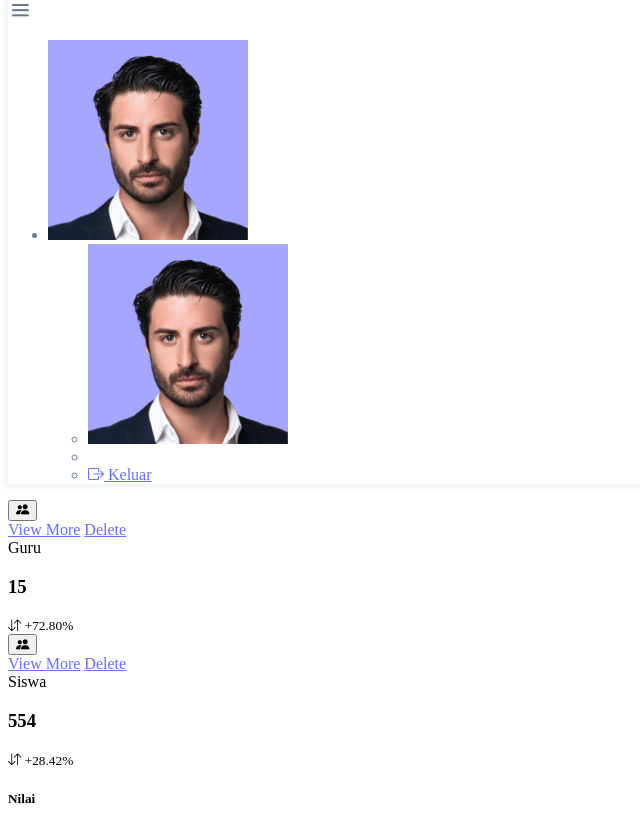
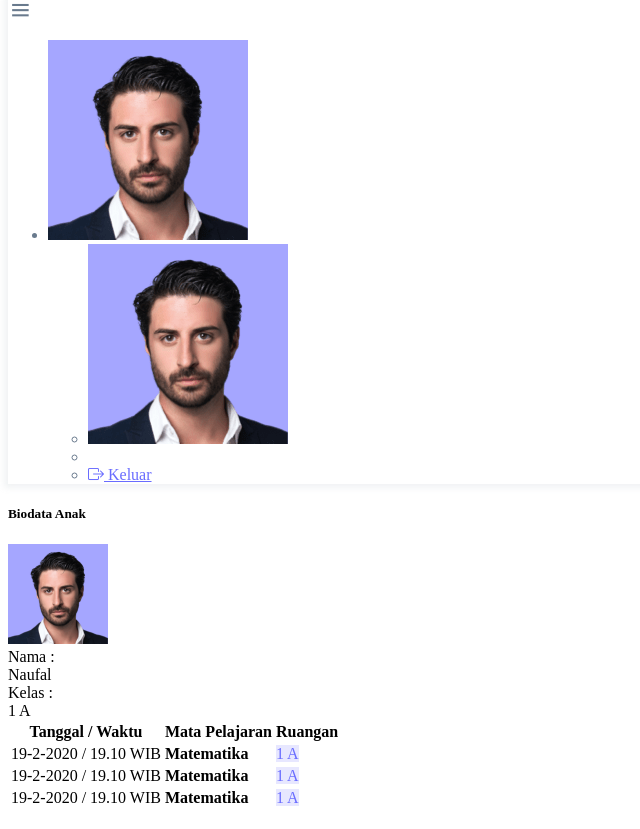
Before and after one commit to nafnaufal/JAN, a CodeIgniter app: page /database/wali/dashboard in a window 1280 px wide. Shown: the part 181-1010 px from the top of the page, without its empty margins (0-640 px from the left). After the commit the page ends 987 px from the top, so only its background shows below. Run offline with CodeIgniter, Linux system fonts and the light colour scheme.

Commit message:
add wali dashboard and input nilai

```diff
--- a/application/controllers/Wali.php
+++ b/application/controllers/Wali.php
@@ -9,7 +9,7 @@ class Wali extends CI_Controller
         $this->load->helper('url');
         $this->load->library('session');
         $this->load->view('templates_wali/header');
-        $this->load->view('dashboard');
+        $this->load->view('dashboard_wali');
         $this->load->view('templates_wali/footer');
     }
 
--- /dev/null
+++ b/application/views/dashboard_wali.php
@@ -0,0 +1,71 @@
+          <!-- Content wrapper -->
+          <div class="content-wrapper">
+            <!-- Content -->
+            <div class="container-xxl flex-grow-1 container-p-y">
+
+              <div class="card mb-4">
+                <h5 class="card-header">Biodata Anak</h5>
+                <div class="card-body">
+                  <div class="d-flex align-items-start align-items-sm-center gap-4">
+                    <img src="../assets/img/avatars/1.png" alt="user-avatar" class="d-block rounded" height="100" width="100" id="uploadedAvatar" />
+
+                    <div class="container justify-content-end">
+                      <div class="row">
+                        <div class="col-2">
+                          Nama :
+                        </div>
+                        <div class="col-10">
+                          Naufal
+                        </div>
+                      </div>
+                      <div class="row">
+                        <div class="col-2">
+                          Kelas :
+                        </div>
+                        <div class="col-10">
+                          1 A
+                        </div>
+                      </div>
+                    </div>
+                  </div>
+                </div>
+              </div>
+              <div class="card mb-4">
+                <div class="table-responsive text-nowrap">
+                  <table class="table">
+                    <thead>
+                      <tr>
+                        <th>Tanggal / Waktu</th>
+                        <th>Mata Pelajaran</th>
+                        <th>Ruangan</th>
+                      </tr>
+                    </thead>
+                    <tbody class="table-border-bottom-0">
+                      <tr>
+                        <td>19-2-2020 / 19.10 WIB</td>
+                        <td><i class="fab fa-angular fa-lg text-danger me-3"></i> <strong>Matematika</strong></td>
+                        <td><span class="badge bg-label-primary me-1">1 A</span></td>
+                      </tr>
+                      <tr>
+                        <td>19-2-2020 / 19.10 WIB</td>
+                        <td><i class="fab fa-angular fa-lg text-danger me-3"></i> <strong>Matematika</strong></td>
+                        <td><span class="badge bg-label-primary me-1">1 A</span></td>
+                      </tr>
+                      <tr>
+                        <td>19-2-2020 / 19.10 WIB</td>
+                        <td><i class="fab fa-angular fa-lg text-danger me-3"></i> <strong>Matematika</strong></td>
+                        <td><span class="badge bg-label-primary me-1">1 A</span></td>
+                      </tr>
+                    </tbody>
+                  </table>
+                </div>
+              </div>
+            </div>
+            <!--/ Total Revenue -->
+          </div>
+          <!-- / Content -->
+
+
+          <div class="content-backdrop fade"></div>
+          </div>
+          <!-- Content wrapper -->
--- a/application/views/guru/data_nilai/edit.php
+++ b/application/views/guru/data_nilai/edit.php
@@ -32,6 +32,12 @@
                                     <input type="number" class="form-control" id="nilai" />
                                 </div>
                             </div>
+                            <div class="row mb-3">
+                                <label class="col-sm-2 col-form-label" for="tanggal">Tanggal</label>
+                                <div class="col-sm-10">
+                                    <input type="date" class="form-control" id="tanggal" />
+                                </div>
+                            </div>
                             <div class="row justify-content-end">
                                 <div class="col-sm-10">
                                     <button type="submit" class="btn btn-primary">Kirim</button>
```
